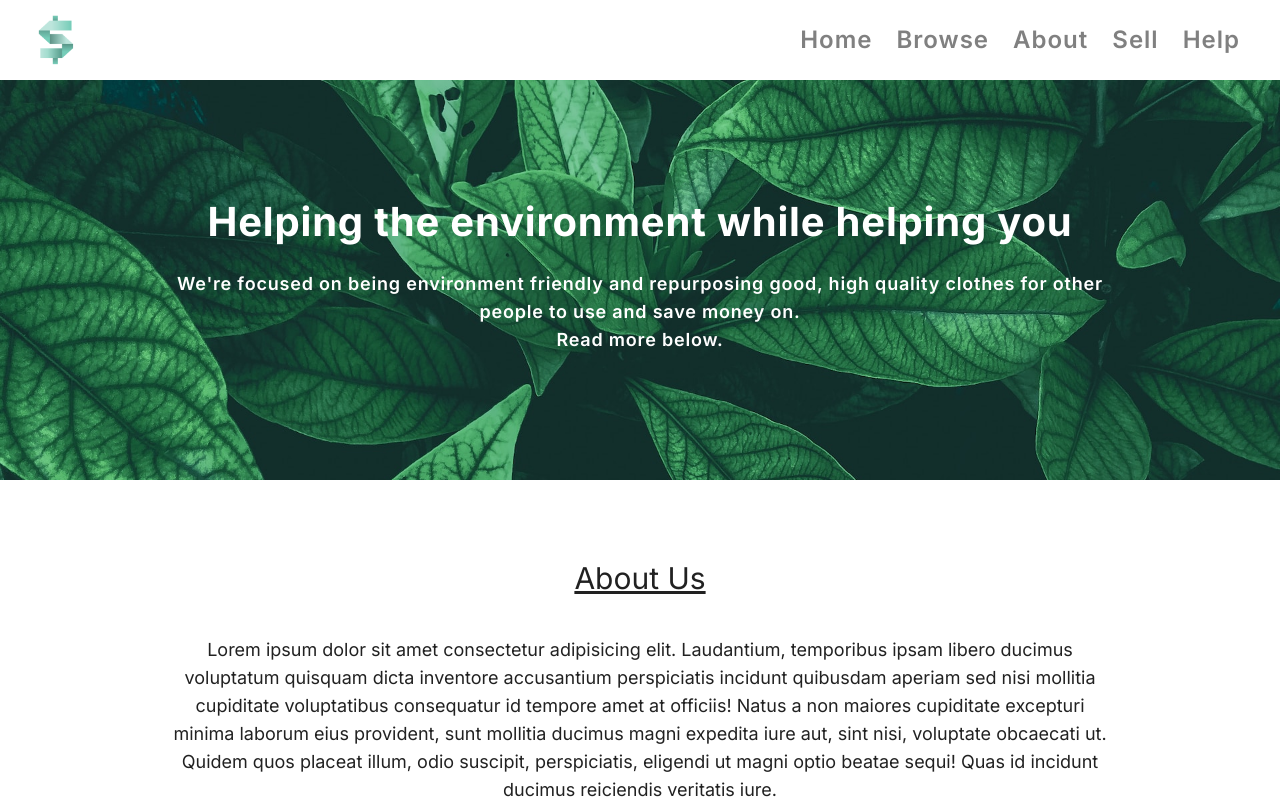
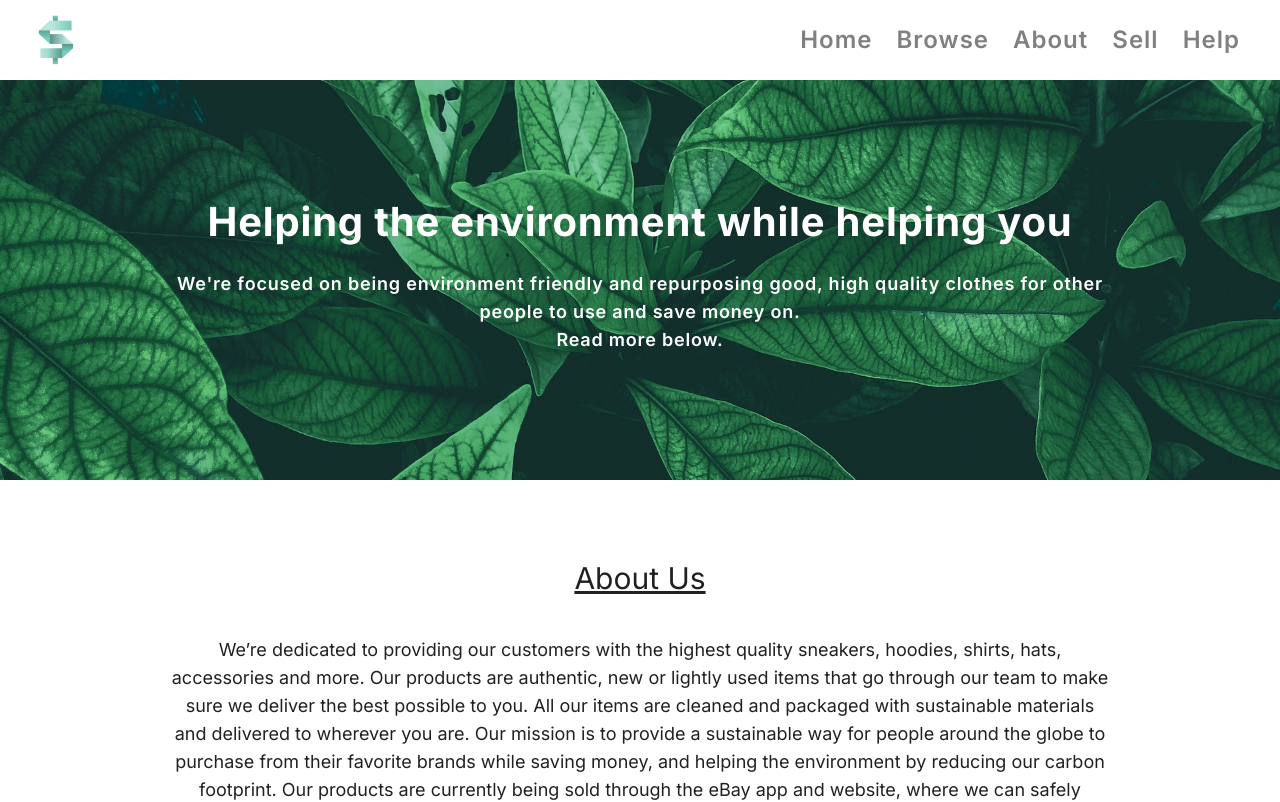
Before and after one commit to c9aw/c9aw.github.io, a React (Vite) app: page /About in a window 1280 px wide. Shown: the top 802 px of the page. Built offline with nearby package versions, Linux system fonts and the light colour scheme; a web font is replaced by a local one.

Commit message:
Update AboutUs.jsx

```diff
--- a/src/components/About/AboutUs.jsx
+++ b/src/components/About/AboutUs.jsx
@@ -1,5 +1,5 @@
 const about =
-  'Lorem ipsum dolor sit amet consectetur adipisicing elit. Laudantium, temporibus ipsam libero ducimus voluptatum quisquam dicta inventore accusantium perspiciatis incidunt quibusdam aperiam sed nisi mollitia cupiditate voluptatibus consequatur id tempore amet at officiis! Natus a non maiores cupiditate excepturi minima laborum eius provident, sunt mollitia ducimus magni expedita iure aut, sint nisi, voluptate obcaecati ut. Quidem quos placeat illum, odio suscipit, perspiciatis, eligendi ut magni optio beatae sequi! Quas id incidunt ducimus reiciendis veritatis iure.'
+  'We’re dedicated to providing our customers with the highest quality sneakers, hoodies, shirts, hats, accessories and more. Our products are authentic, new or lightly used items that go through our team to make sure we deliver the best possible to you. All our items are cleaned and packaged with sustainable materials and delivered to wherever you are. Our mission is to provide a sustainable way for people around the globe to purchase from their favorite brands while saving money, and helping the environment by reducing our carbon footprint. Our products are currently being sold through the eBay app and website, where we can safely ensure clear and transparent pricing and quality, while we work on our upcoming buy, sell, and trade platform.'
 
 const AboutUs = () => {
   return (
```
